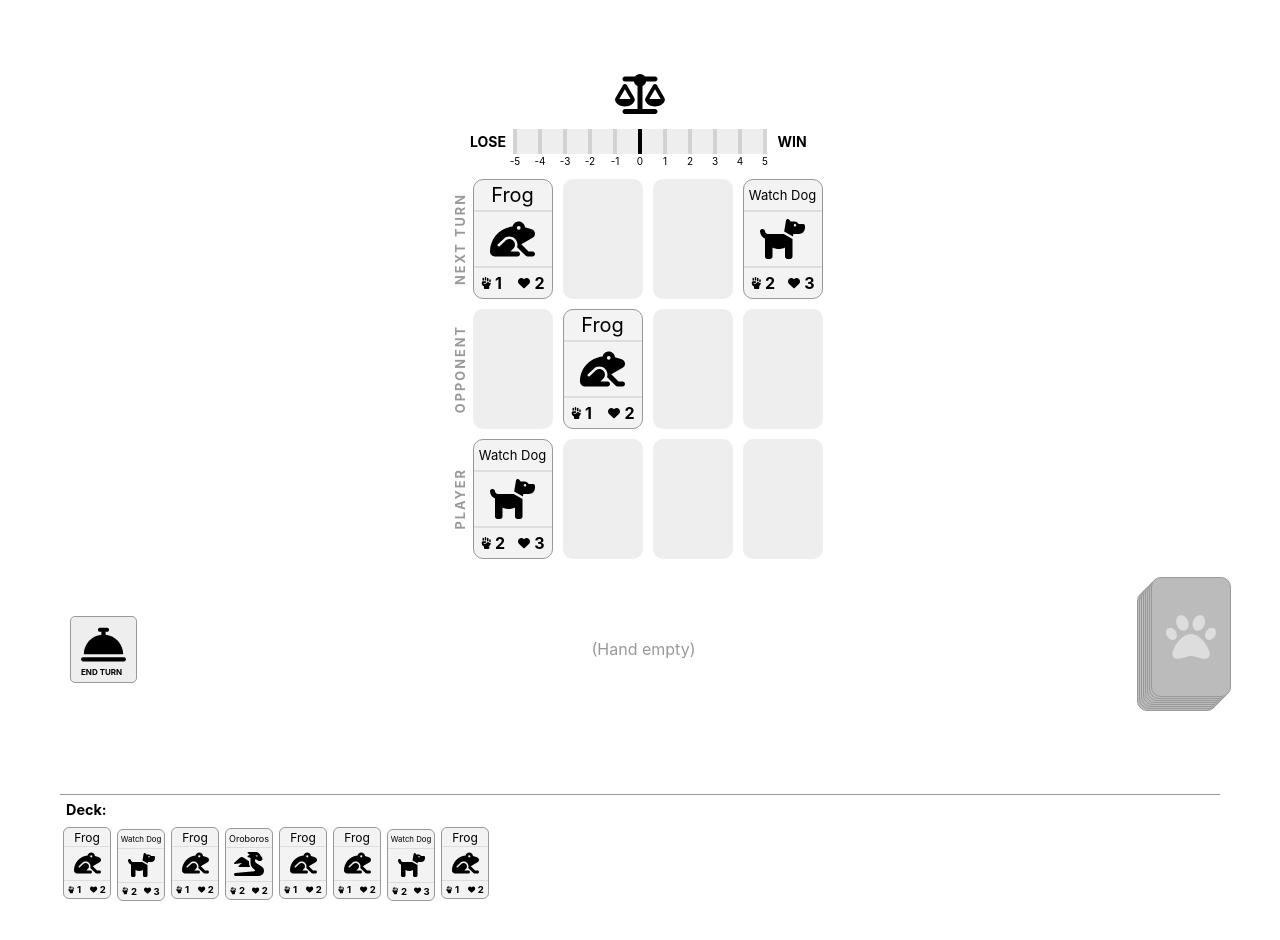
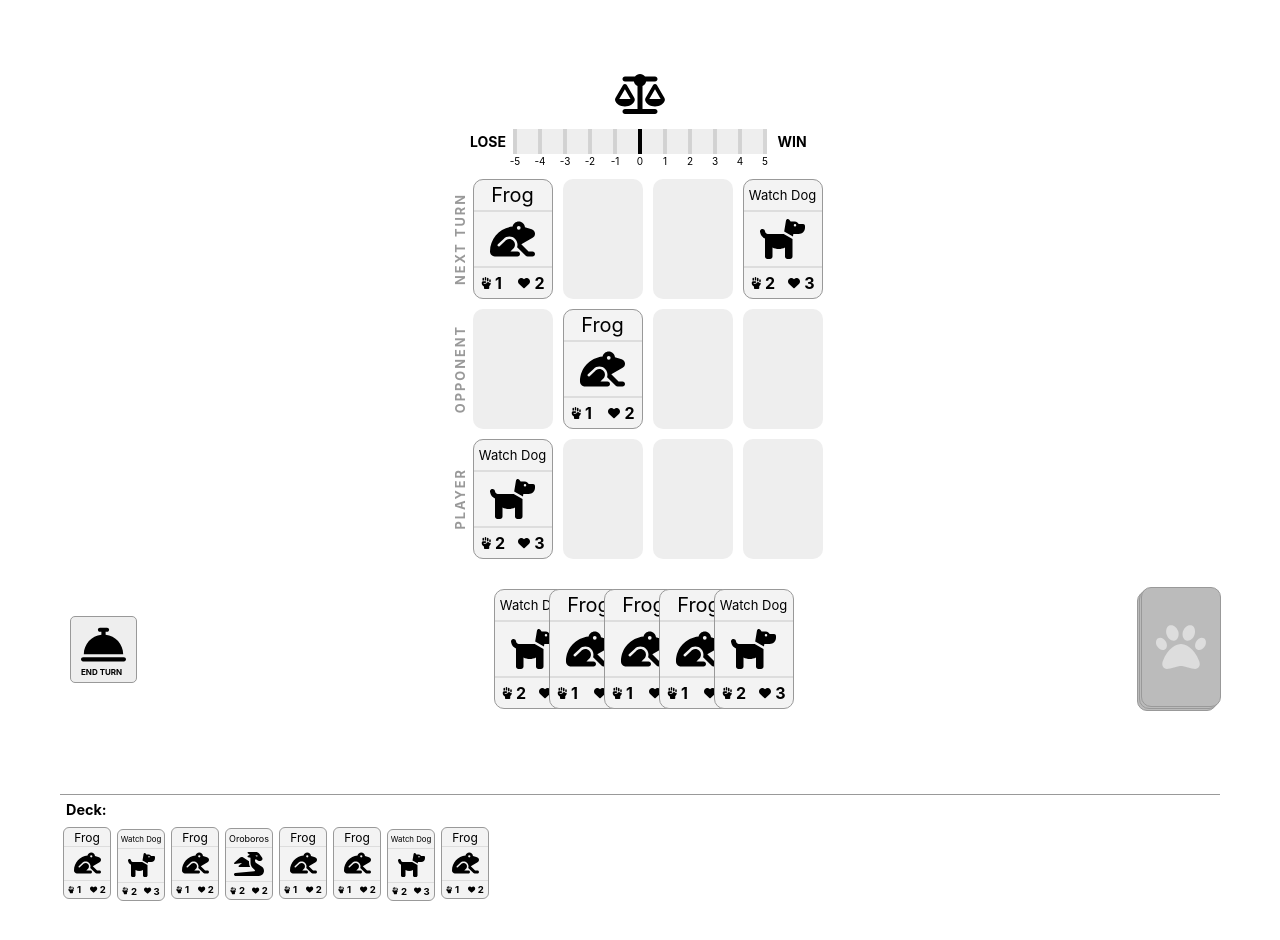
Before and after one commit to allofthenorthwood/card-game, a Next.js app: page / in a window 1280 px wide. Shown: the top 940 px of the page. Built offline with nearby package versions, Linux system fonts and the light colour scheme.

Commit message:
Game over and initial hand

```diff
--- a/src/components/Game.tsx
+++ b/src/components/Game.tsx
@@ -1,6 +1,6 @@
 import styled from "styled-components";
 import { useImmerReducer } from "use-immer";
-import { useState } from "react";
+import { useEffect, useState } from "react";
 import _ from "lodash";
 
 import { FontAwesomeIcon } from "@fortawesome/react-fontawesome";
@@ -18,6 +18,9 @@ import ScoreBoard from "src/components/Scoreboard";
 import UnstyledButton from "src/components/UnstyledButton";
 import styleVars from "src/styleVars";
 
+const SCORE_LIMIT = 5; // Difference in score that ends the game
+const INITIAL_HAND_SIZE = 5; // Starting number of cards in your hand
+
 function sleep(delayMs: number): Promise<void> {
   return new Promise((res) => setTimeout(res, delayMs));
 }
@@ -34,9 +37,56 @@ type GameStateType = {
   activeCardDirection: "player" | "opponent";
   playerTurn: boolean;
   canDrawCard: boolean;
+  gameOver: boolean;
 };
+// TODO: make deck for real
+const deck: Array<PlayableCardType> = [
+  makeCard("frog"),
+  makeCard("dog"),
+  makeCard("frog"),
+  makeCard("dragon"),
+  makeCard("frog"),
+  makeCard("frog"),
+  makeCard("dog"),
+  makeCard("frog"),
+];
+
+const makeInitialGameState = () => {
+  const init: GameStateType = {
+    hand: [],
+    // NOTE: could make the randomness of shuffle based on a seed
+    // so games are repeatable
+    drawPile: _.shuffle(_.cloneDeep(deck)),
+    playerBoard: [makeCard("dog"), null, null, null],
+    opponentBoard: [null, makeCard("frog"), null, null],
+    opponentNextCards: [makeCard("frog"), null, null, makeCard("dog")],
+    playerScore: 0,
+    opponentScore: 0,
+    activeCardIdx: null,
+    activeCardDirection: "player",
+    playerTurn: true,
+    canDrawCard: true,
+    gameOver: false,
+  };
+
+  const gameState = init;
+  for (let i = 0; i < INITIAL_HAND_SIZE; i++) {
+    const card = gameState.drawPile.pop();
+    if (card) {
+      gameState.hand.push(card);
+    }
+  }
+  return gameState;
+};
+const initialGameState: GameStateType = makeInitialGameState();
 
 type ActionType =
+  | {
+      type: "reset_game";
+    }
+  | {
+      type: "end_game";
+    }
   | {
       type: "draw_card";
     }
@@ -57,20 +107,23 @@ type ActionType =
       type: "start_turn";
     };
 
-// TODO: make deck for real
-const deck: Array<PlayableCardType> = [
-  makeCard("frog"),
-  makeCard("dog"),
-  makeCard("frog"),
-  makeCard("dragon"),
-  makeCard("frog"),
-  makeCard("frog"),
-  makeCard("dog"),
-  makeCard("frog"),
-];
-
-const gameStateReducer = (gameState: GameStateType, action: ActionType) => {
+const gameStateReducer = (
+  gameState: GameStateType,
+  action: ActionType
+): GameStateType => {
+  if (gameState.gameOver) {
+    if (action.type === "reset_game") {
+      return makeInitialGameState();
+    } else {
+      return gameState;
+    }
+  }
   switch (action.type) {
+    case "end_game": {
+      gameState.gameOver = true;
+      gameState.activeCardIdx = null;
+      return gameState;
+    }
     case "draw_card": {
       // move card from draw pile to hand
       const card = gameState.drawPile.pop();
@@ -153,22 +206,6 @@ const gameStateReducer = (gameState: GameStateType, action: ActionType) => {
   }
 };
 
-const initialGameState: GameStateType = {
-  hand: [],
-  // NOTE: could make the randomness of shuffle based on a seed
-  // so games are repeatable
-  drawPile: _.shuffle(_.cloneDeep(deck)),
-  playerBoard: [makeCard("dog"), null, null, null],
-  opponentBoard: [null, makeCard("frog"), null, null],
-  opponentNextCards: [makeCard("frog"), null, null, makeCard("dog")],
-  playerScore: 0,
-  opponentScore: 0,
-  activeCardIdx: null,
-  activeCardDirection: "player",
-  playerTurn: true,
-  canDrawCard: true,
-};
-
 const Game = () => {
   const [gameState, dispatch] = useImmerReducer(
     gameStateReducer,
@@ -197,27 +234,53 @@ const Game = () => {
     direction: "player" | "opponent"
   ) => {
     for (let i = 0; i < attackerCards.length; i++) {
-      let card = attackerCards[i];
       dispatch({ type: "attack", idx: i, attacker: direction });
-
+      if (gameState.gameOver) {
+        // TODO: This can't be the right way to do this
+        break;
+      }
       // TODO: Align this timer with animations:
       await sleep(500);
     }
   };
   const ringBell = async () => {
-    await dispatch({ type: "end_turn" });
+    dispatch({ type: "end_turn" });
     // Player Attacks
     await attack(gameState.playerBoard, "player");
     // Opponent Attacks
     await attack(gameState.opponentBoard, "opponent");
     await dispatch({ type: "start_turn" });
   };
+  const resetGame = () => {
+    dispatch({ type: "reset_game" });
+  };
+
+  useEffect(() => {
+    const scoreDiff = gameState.playerScore - gameState.opponentScore;
+    if (Math.abs(scoreDiff) >= SCORE_LIMIT) {
+      // TODO: have this happen after last animation finishes
+      dispatch({ type: "end_game" });
+    }
+  }, [gameState]);
 
   // TODO: handle max score diff (i.e. > 5) and pass max through to scoreboard
+
   // TODO: change the board into a css grid so the cards can animate from one location
   // to another
   return (
     <Container>
+      {gameState.gameOver && (
+        <GameOverModal>
+          <h1>Game Over</h1>
+          <p>
+            Winner:{" "}
+            {gameState.opponentScore > gameState.playerScore
+              ? "Opponent"
+              : "Player"}
+          </p>
+          <button onClick={resetGame}>Reset Game</button>
+        </GameOverModal>
+      )}
       <ScoreBoardContainer>
         <ScoreBoard
           playerScore={gameState.playerScore}
@@ -296,6 +359,21 @@ const Game = () => {
 
 const Container = styled.div`
   padding: 30px;
+  position: relative;
+`;
+const GameOverModal = styled.div`
+  background: rgba(255, 255, 255, 0.9);
+  position: absolute;
+  top: 0;
+  bottom: 0;
+  right: 0;
+  left: 0;
+  z-index: 100;
+  display: flex;
+  align-items: center;
+  justify-content: center;
+  font-size: 24px;
+  flex-direction: column;
 `;
 const ScoreBoardContainer = styled.div`
   display: flex;
```
